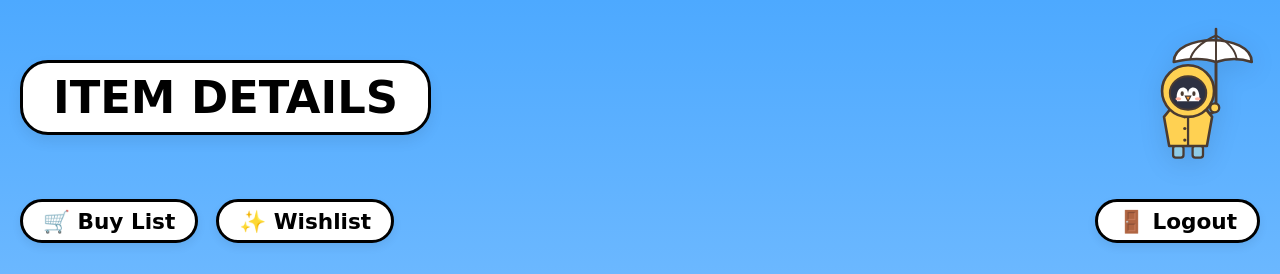
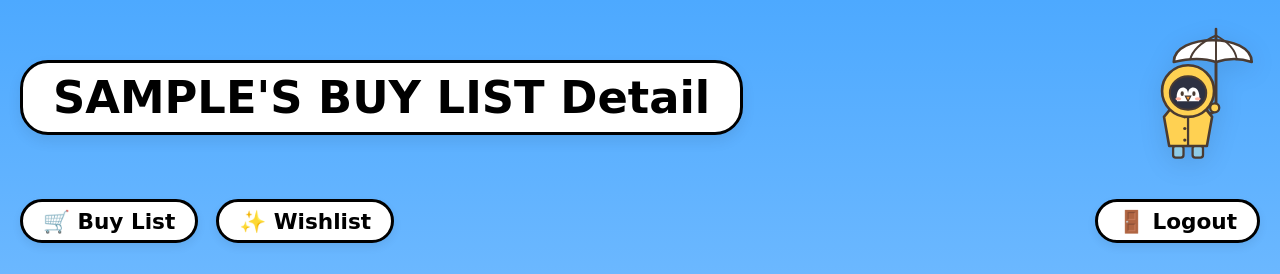
Before and after one commit to arvind444/todo_list_flask, a Flask app: page /buy-list/1 in a window 1280 px wide. Shown: the top 274 px of the page. Run offline with Flask 3, Linux system fonts and the light colour scheme; a user stored in the database is signed in; tables that the repository leaves empty hold one stand-in row (values such as "Sample post"); some libraries are stand-ins or nearby versions; some web fonts are replaced.

Commit message:
Update buy_detail.html for user-specific details

```diff
--- a/templates/buy_detail.html
+++ b/templates/buy_detail.html
@@ -1,5 +1,5 @@
 {% extends 'base.html' %}
-{% block header_title %}ITEM DETAILS{% endblock %}
+{% block header_title %}{{ current_user.username | upper }}'S BUY LIST Detail{% endblock %}
 
 {% block content %}
 {% if item.is_overdue %}
```
